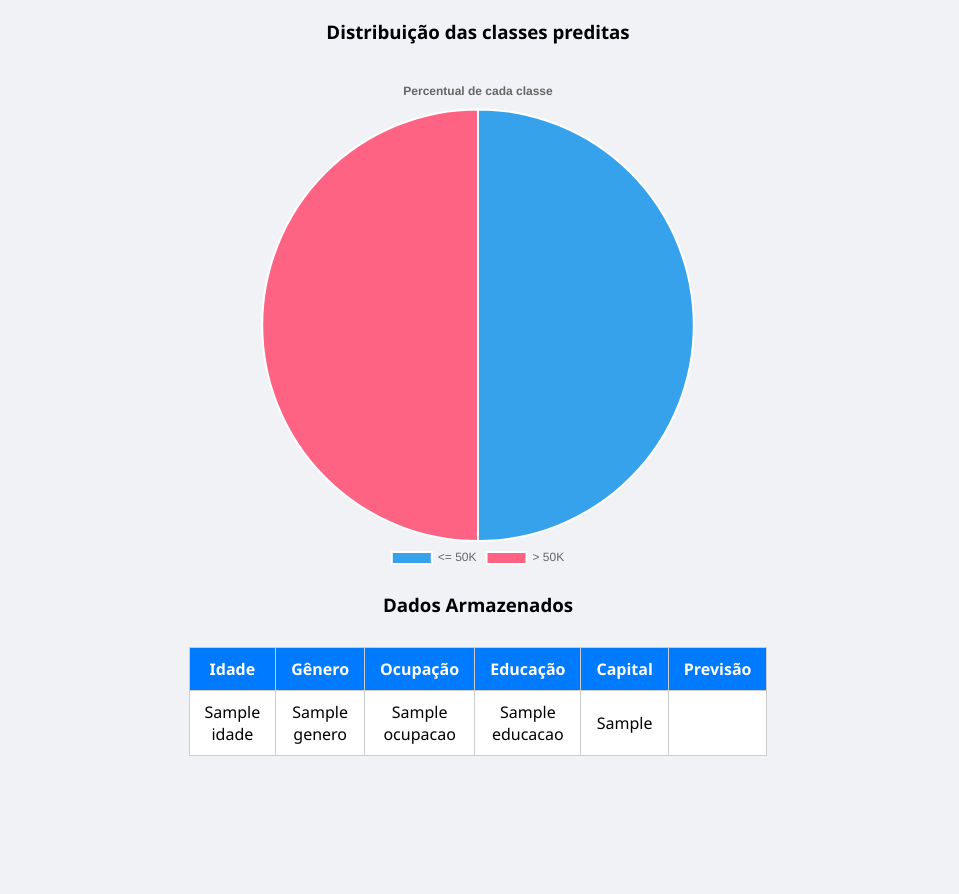
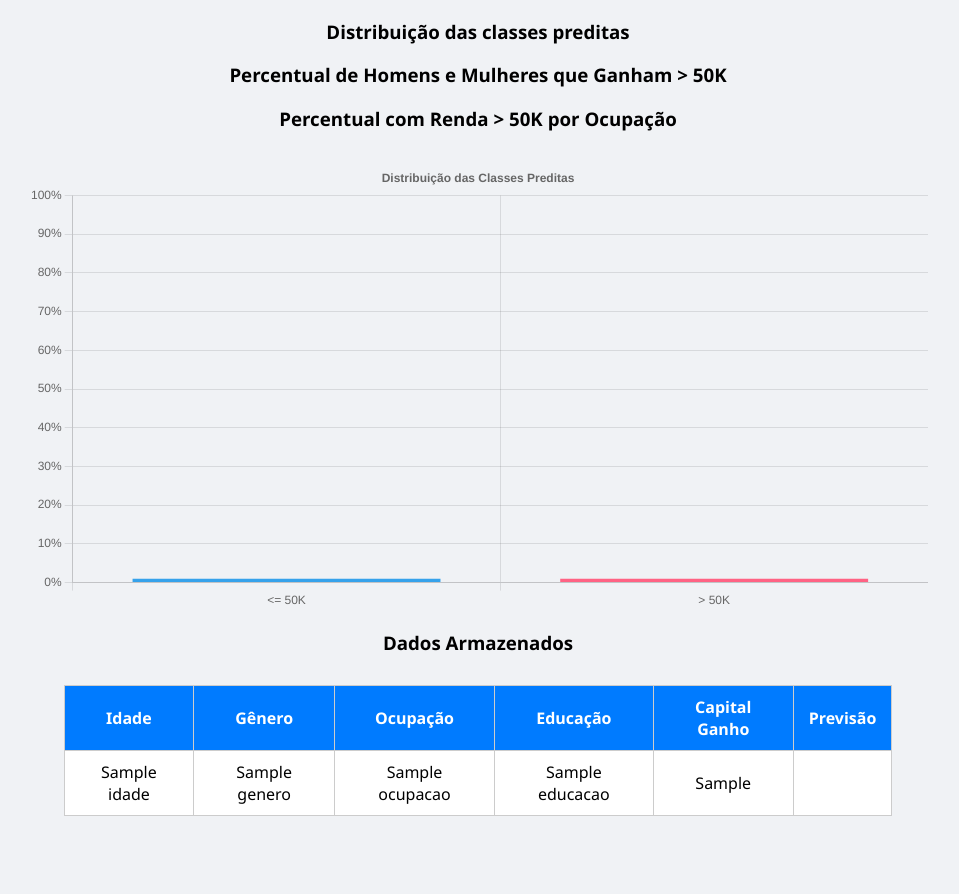
Before and after one commit to guerrastech/AnalisePreditiva, a Flask app: template modelo-preditivo/templates/dashboard.html in a window 1280 px wide. Shown: the part 141-1035 px from the top of the page, without its empty margins (162-1121 px from the left). Before the commit the page ends 897 px from the top, so only its background shows below. Run offline with Flask 3, Linux system fonts and the light colour scheme; the template is opened without the code that fills it: most values are stand-ins (such as "Sample title", 1, 10 or a date in 2020); parts of the project's set-up code (start-up, migrations or seed data) failed here and were passed over.

Commit message:
implementando funcionalidades novas no dashboard

```diff
--- a/modelo-preditivo/app.py
+++ b/modelo-preditivo/app.py
@@ -16,25 +16,28 @@
 model = pickle.load(open('modelo_preditivo.pkl', 'rb'))
 
 
-# 🔍 Função auxiliar para traduzir o código de ocupação (se quiser usar em alguma exibição)
+# 🔍 Função auxiliar para traduzir o código de ocupação
 def resultado_ocupacao(numero_correspondente):
     match numero_correspondente:
-        case 1: return "Adm-clerical"
-        case 2: return "Exec-managerial"
-        case 3: return "Handlers-cleaners"
-        case 4: return "Prof-specialty"
-        case 5: return "Other-service"
-        case 6: return "Sales"
-        case 7: return "Craft-repair"
-        case 8: return "Transport-moving"
-        case 9: return "Farming-fishing"
-        case 10: return "Machine-op-inspct"
-        case 11: return "Tech-support"
-        case 12: return "?"
-        case 13: return "Protective-serv"
-        case 14: return "Armed-Forces"
-        case 15: return "Priv-house-serv"
+        case 1: return "Administrativo e de escritório"
+        case 2: return "Executivo e gerencial"
+        case 3: return "Manipuladores e limpadores"
+        case 4: return "Profissional especializado"
+        case 5: return "Outros serviços"
+        case 6: return "Vendas"
+        case 7: return "Artesanato e reparos"
+        case 8: return "Transporte e movimentação"
+        case 9: return "Agricultura e pesca"
+        case 10: return "Operador de máquina e inspeção"
+        case 11: return "Suporte técnico"
+        case 12: return "Desconhecido"
+        case 13: return "Serviços de proteção"
+        case 14: return "Forças armadas"
+        case 15: return "Serviços domésticos privados"
 
+# 🔍 Função auxiliar para traduzir o código de genero
+def traduzir_genero(valor):
+    return "Masculino" if valor == 1 else "Feminino"
 
 @app.route("/NovaConsulta", methods=["GET", "POST"])
 def index():
@@ -74,20 +77,57 @@
 
 @app.route("/dashboard")
 def dashboard():
-    # Pega todos os dados salvos no MongoDB
     dados = list(collection.find({}, {"_id": 0}))
 
-    # Conta quantas predições de cada tipo
+    for d in dados:
+        d["ocupacao"] = resultado_ocupacao(d["ocupacao"])
+        d["genero"] = traduzir_genero(d["genero"])
+
     total = len(dados)
     contagem = Counter([d["previsao"] for d in dados])
 
     percentual_0 = (contagem.get("<= 50K", 0) / total) * 100 if total else 0
     percentual_1 = (contagem.get("> 50K", 0) / total) * 100 if total else 0
 
+
+
+
+    ocupacoes = list(set(d["ocupacao"] for d in dados))  # pega nomes únicos já traduzidos
+    ocupacoes.sort()  # só pra manter ordem alfabética
+
+    labels_ocupacao = []
+    percentuais_ocupacao = []
+
+    for ocup in ocupacoes:
+        pessoas_na_ocup = [d for d in dados if d["ocupacao"] == ocup]
+        total_ocup = len(pessoas_na_ocup)
+        com_mais_50k = sum(1 for d in pessoas_na_ocup if d["previsao"] == "> 50K")
+
+        percentual = (com_mais_50k / total_ocup) * 100 if total_ocup else 0
+        labels_ocupacao.append(ocup)
+        percentuais_ocupacao.append(round(percentual, 2))
+
+
+
+    homens = [d for d in dados if d["genero"] == "Masculino"]
+    mulheres = [d for d in dados if d["genero"] == "Feminino"]
+
+    homens_mais_50k = sum(1 for d in homens if d["previsao"] == "> 50K")
+    mulheres_mais_50k = sum(1 for d in mulheres if d["previsao"] == "> 50K")
+
+    percentual_homens_mais_50k = (homens_mais_50k / len(homens)) * 100 if homens else 0
+    percentual_mulheres_mais_50k = (mulheres_mais_50k / len(mulheres)) * 100 if mulheres else 0
+
     return render_template("dashboard.html",
                            percentual_0=percentual_0,
                            percentual_1=percentual_1,
+                           percentual_homens_mais_50k=percentual_homens_mais_50k,
+                           percentual_mulheres_mais_50k=percentual_mulheres_mais_50k,
+                           labels_ocupacao=labels_ocupacao,
+                           percentuais_ocupacao=percentuais_ocupacao,
                            dados=dados)
+
+
 
 
 
--- a/modelo-preditivo/static/style-dashboard.css
+++ b/modelo-preditivo/static/style-dashboard.css
@@ -40,7 +40,7 @@
   table {
     margin: 30px auto;
     border-collapse: collapse;
-    width: 20%;
+    width: 70%;
     background-color: #fff;
   }
 
--- a/modelo-preditivo/templates/dashboard.html
+++ b/modelo-preditivo/templates/dashboard.html
@@ -1,22 +1,20 @@
 <!DOCTYPE html>
 <html lang="pt-br">
   <head>
-  <meta charset="UTF-8">
+    <meta charset="UTF-8" />
     <title>Dashboard de Previsões</title>
     <script src="https://cdn.jsdelivr.net/npm/chart.js"></script>
-  <link rel="stylesheet" href="../static/style-dashboard.css">
+    <link rel="stylesheet" href="../static/style-dashboard.css" />
     <link
       rel="stylesheet"
       href="{{ url_for('static', filename='style-dashboard.css') }}"
     />
   </head>
   <body>
-
     <header>
       <div class="titulo_page">
         <h2>Dashboard de Previsões</h2>
       </div>
-
 
       <nav class="menu-desktop">
         <ul>
@@ -25,44 +23,16 @@
           <li><a href="dashboard">Dashboard</a></li>
         </ul>
       </nav>
-
     </header>
 
+    <h3 id="titulo-classes">Distribuição das classes preditas</h3>
+    <h3 id="titulo-genero">Percentual de Homens e Mulheres que Ganham > 50K</h3>
+    <h3 id="titulo-ocupacao">Percentual com Renda > 50K por Ocupação</h3>
 
+    <div style="max-width: 900px; margin: auto;">
+      <canvas id="graficoUnico"></canvas>
+    </div>
 
-
-  <h3>Distribuição das classes preditas</h3>
-  <div style="max-width: 500px; margin: auto;">
-  <canvas id="pieChart"></canvas>
-  </div>
-  <script>
-    document.addEventListener("DOMContentLoaded", function () {
-      const ctx = document.getElementById('pieChart').getContext('2d');
-      const pieChart = new Chart(ctx, {
-        type: 'pie',
-        data: {
-          labels: ['<= 50K', '> 50K'],
-          datasets: [{
-            data: [{{ percentual_0|round(2) }}, {{ percentual_1|round(2) }}],
-            backgroundColor: ['#36A2EB', '#FF6384'],
-            hoverOffset: 10
-          }]
-        },
-        options: {
-          responsive: true,
-          plugins: {
-            legend: {
-              position: 'bottom',
-            },
-            title: {
-              display: true,
-              text: 'Percentual de cada classe'
-            }
-          }
-        }
-      });
-    });
-  </script>
 
     <h3>Dados Armazenados</h3>
     <table>
@@ -71,7 +41,7 @@
         <th>Gênero</th>
         <th>Ocupação</th>
         <th>Educação</th>
-      <th>Capital</th>
+        <th>Capital Ganho</th>
         <th>Previsão</th>
       </tr>
       {% for d in dados %}
@@ -86,5 +56,77 @@
       {% endfor %}
     </table>
 
+
+
+
+
+    <script>
+      document.addEventListener("DOMContentLoaded", function () {
+        const ctx = document.getElementById('graficoUnico').getContext('2d');
+
+        // Inicializa o gráfico com dados vazios
+        const grafico = new Chart(ctx, {
+          type: 'bar',
+          data: {
+            labels: [],
+            datasets: [{
+              label: '',
+              data: [],
+              backgroundColor: [],
+            }]
+          },
+          options: {
+            responsive: true,
+            plugins: {
+              legend: { display: false },
+              title: { display: true, text: '' }
+            },
+            scales: {
+              y: {
+                beginAtZero: true,
+                max: 100,
+                ticks: {
+                  callback: value => value + '%'
+                }
+              }
+            }
+          }
+        });
+
+        // 🎯 Funções para atualizar os dados conforme o gráfico desejado
+        function mostrarGraficoClasses() {
+          grafico.data.labels = ['<= 50K', '> 50K'];
+          grafico.data.datasets[0].data = [{{ percentual_0|round(2) }}, {{ percentual_1|round(2) }}];
+          grafico.data.datasets[0].backgroundColor = ['#36A2EB', '#FF6384'];
+          grafico.options.plugins.title.text = 'Distribuição das Classes Preditas';
+          grafico.update();
+        }
+
+        function mostrarGraficoGenero() {
+          grafico.data.labels = ['Homens', 'Mulheres'];
+          grafico.data.datasets[0].data = [{{ percentual_homens_mais_50k|round(2) }}, {{ percentual_mulheres_mais_50k|round(2) }}];
+          grafico.data.datasets[0].backgroundColor = ['#4B9CD3', '#F675A8'];
+          grafico.options.plugins.title.text = 'Percentual com Renda > 50K por Gênero';
+          grafico.update();
+        }
+
+        function mostrarGraficoOcupacao() {
+          grafico.data.labels = {{ labels_ocupacao|tojson }};
+          grafico.data.datasets[0].data = {{ percentuais_ocupacao|tojson }};
+          grafico.data.datasets[0].backgroundColor = '#36A2EB';
+          grafico.options.plugins.title.text = 'Percentual com Renda > 50K por Ocupação';
+          grafico.update();
+        }
+
+
+        document.getElementById('titulo-classes').addEventListener('mouseover', mostrarGraficoClasses);
+        document.getElementById('titulo-genero').addEventListener('mouseover', mostrarGraficoGenero);
+        document.getElementById('titulo-ocupacao').addEventListener('mouseover', mostrarGraficoOcupacao);
+
+        // Mostra o primeiro gráfico por padrão
+        mostrarGraficoClasses();
+      });
+      </script>
+
   </body>
 </html>
```
Lines whose indentation alone changed are shown as unchanged.
